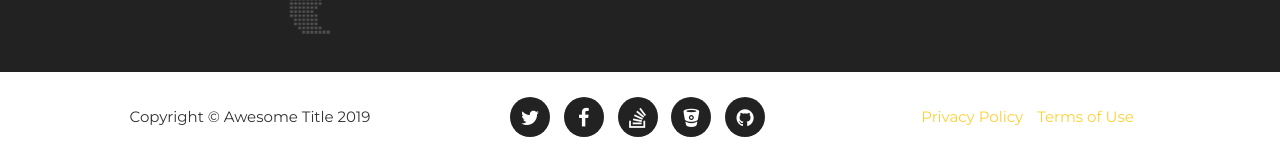
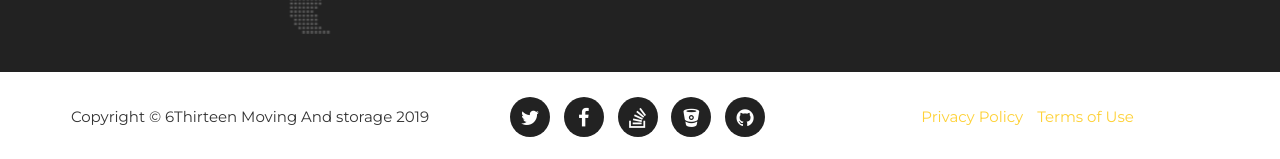
Before and after one commit to SuhaibElkomy/6thirteen, a Jekyll site: the page built from index.html, in a window 1280 px wide and 900 px high, scrolled down 5565 px. Shown: the part 738-897 px from the top of the window. Built offline with Jekyll 4.4.1, drawn with Linux system fonts in a browser that asks for light colours; some web fonts are replaced; some of the changed lines change nothing that is shown.

Commit message:
Update _config.yml

```diff
--- a/_config.yml
+++ b/_config.yml
@@ -2,14 +2,14 @@
 baseurl: /6thirteen/
 
 # Site settings
-title: Awesome Title
+title: 6Thirteen Moving And storage
 email: your-email@domain.com
-description: "Write an awesome description for your new site here. You can edit this line in _config.yml. It will appear in your document head meta (for Google search results) and in your feed.xml site description."
+description: "Ottawa Movers."
 
 
 # Team names, titles and social links
 people:
-- name: Kay Garland
+- name: Ace Ed
   pic: 1
   position: Lead Designer
   social:
```
